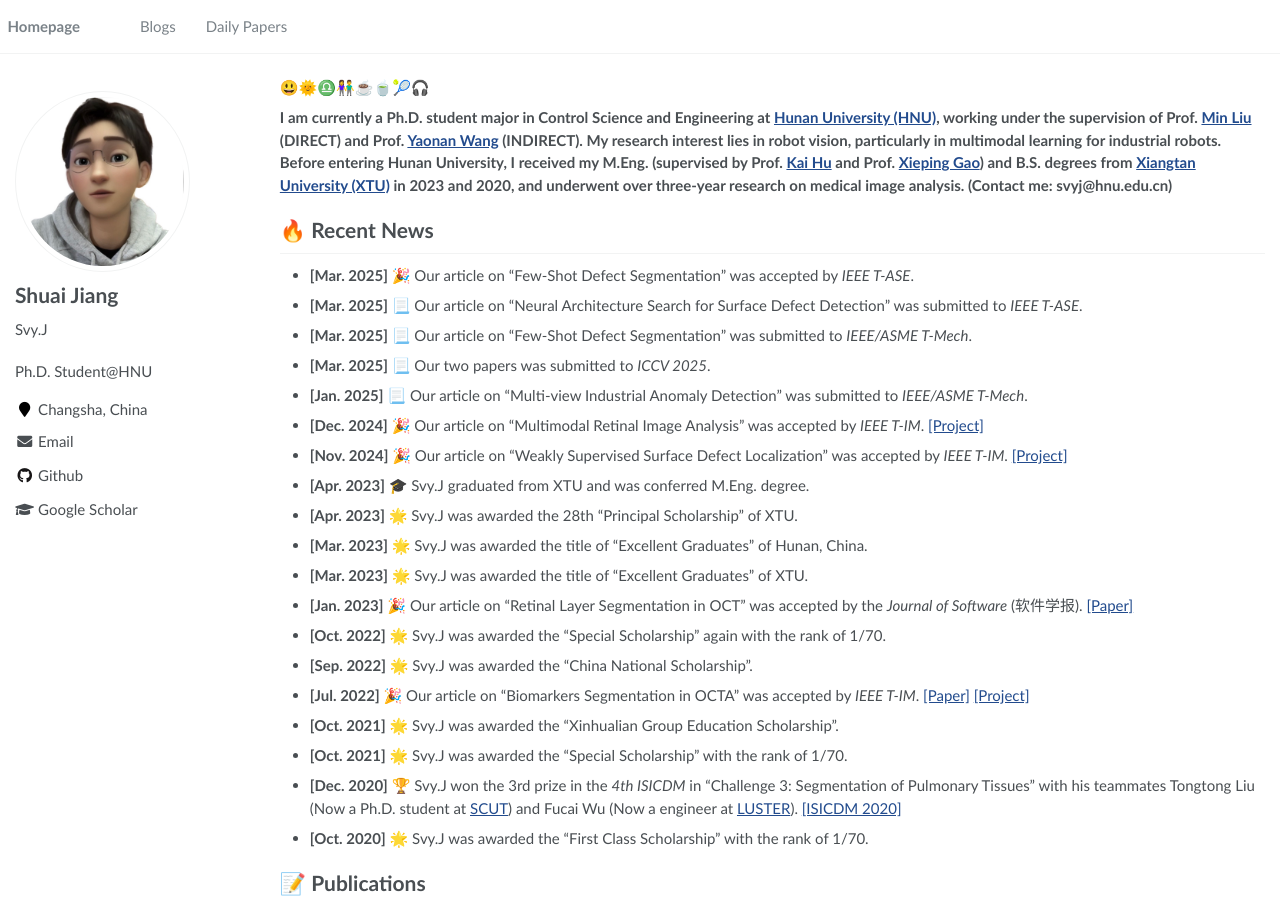
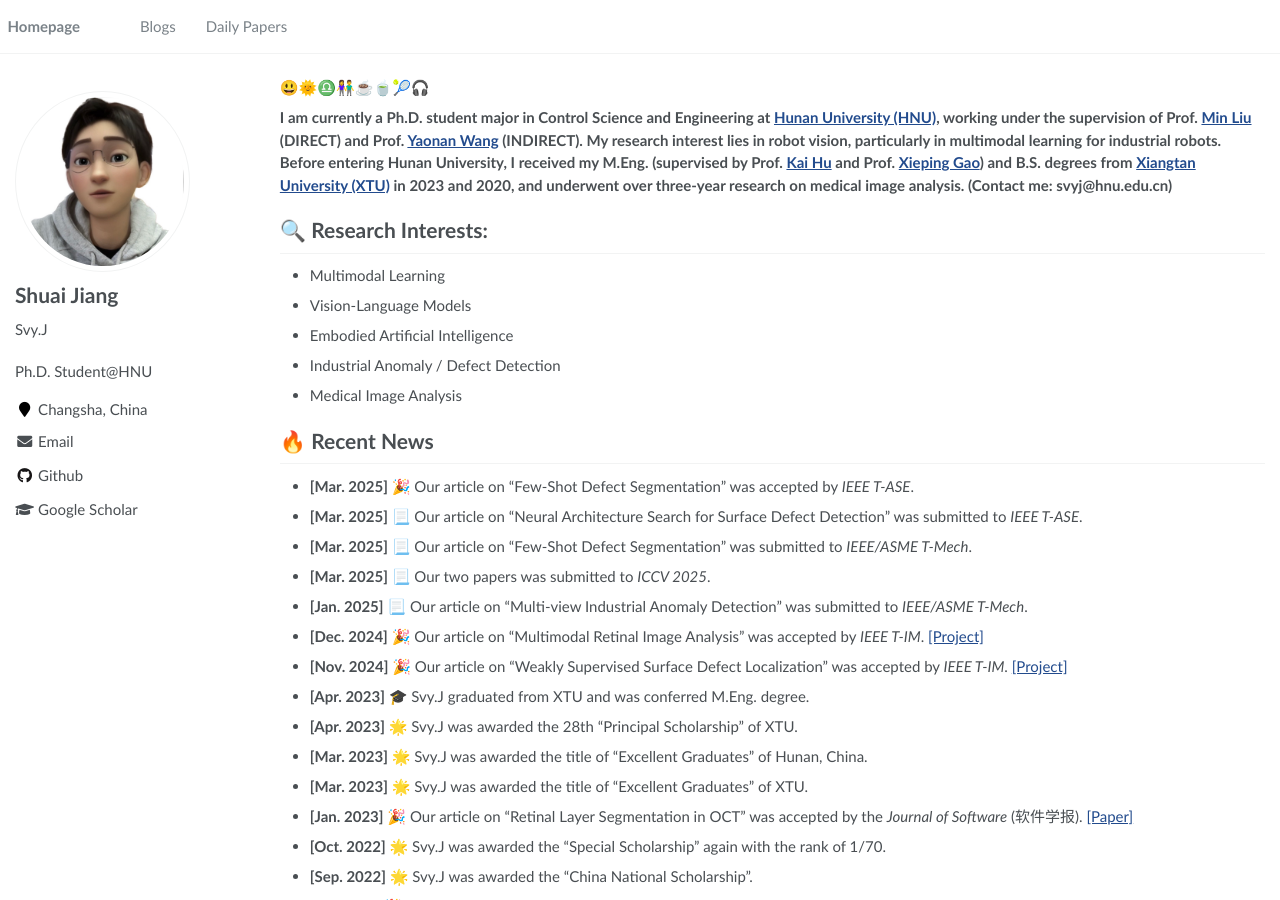
Before and after one commit to SvyJ/svyj.github.io, a Jekyll site: the page built from index.md, in a window 1280 px wide and 900 px high. Built offline with Jekyll 4.4.1, drawn with Linux system fonts in a browser that asks for light colours; some of the changed text lies outside the part shown.

Commit message:
Update index.md

```diff
--- a/index.md
+++ b/index.md
@@ -17,6 +17,13 @@ author_profile: true
 😃🌞♎️👫☕️🍵🎾🎧
 
 **I am currently a Ph.D. student major in Control Science and Engineering at [Hunan University (HNU)](http://www-en.hnu.edu.cn/), working under the supervision of Prof. [Min Liu](http://eeit.hnu.edu.cn/info/1291/5218.htm) (DIRECT) and Prof. [Yaonan Wang](http://eeit.hnu.edu.cn/info/1277/4490.htm) (INDIRECT). My research interest lies in robot vision, particularly in multimodal learning for industrial robots. Before entering Hunan University, I received my M.Eng. (supervised by Prof. [Kai Hu](https://jwxy.xtu.edu.cn/info/1147/2508.htm) and Prof. [Xieping Gao](https://scholar.hunnu.edu.cn/gaoxieping/index.htm)) and B.S. degrees from [Xiangtan University (XTU)](https://en.xtu.edu.cn/) in 2023 and 2020, and underwent over three-year research on medical image analysis. (Contact me: svyj@hnu.edu.cn)**
+
+# 🔍 Research Interests:
+- Multimodal Learning
+- Vision-Language Models
+- Embodied Artificial Intelligence
+- Industrial Anomaly / Defect Detection
+- Medical Image Analysis
 
 # 🔥 Recent News
 
```
Also changed, not shown: other parts of index.md (+2 -1 lines).
